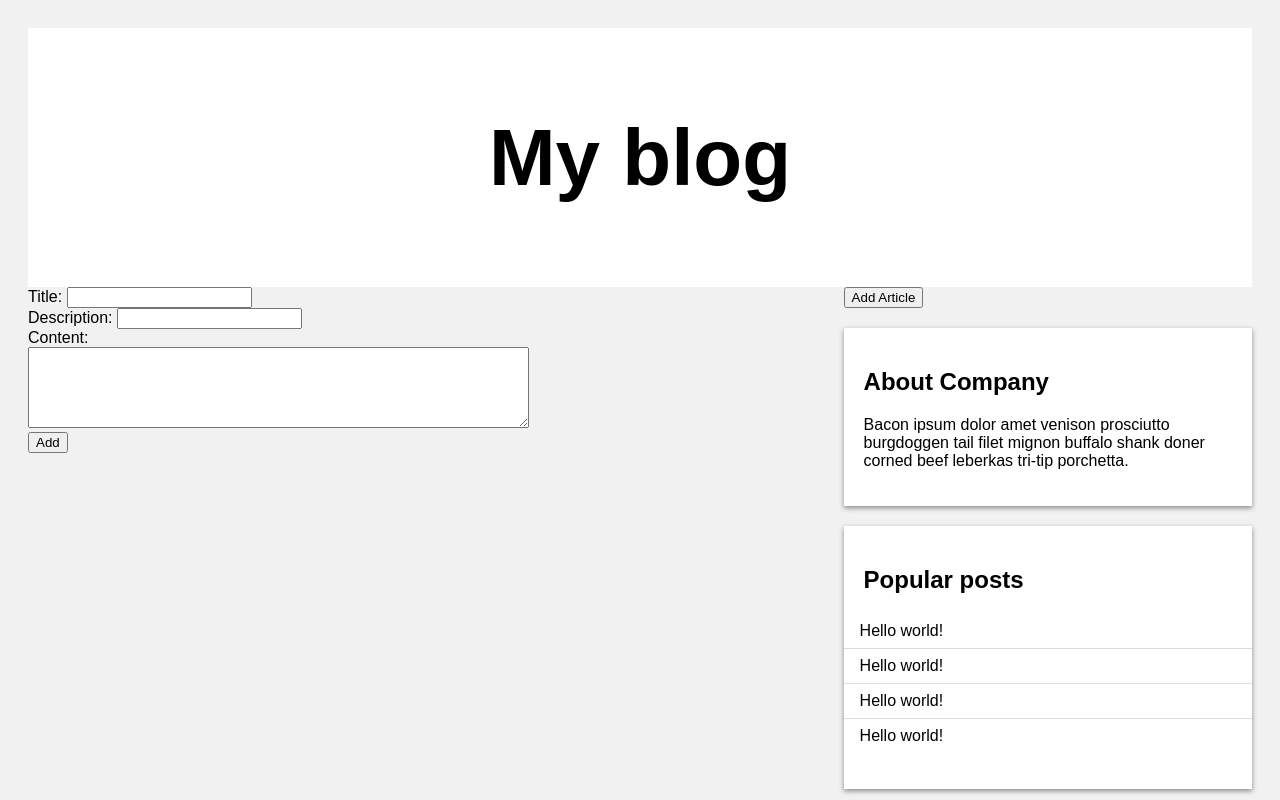
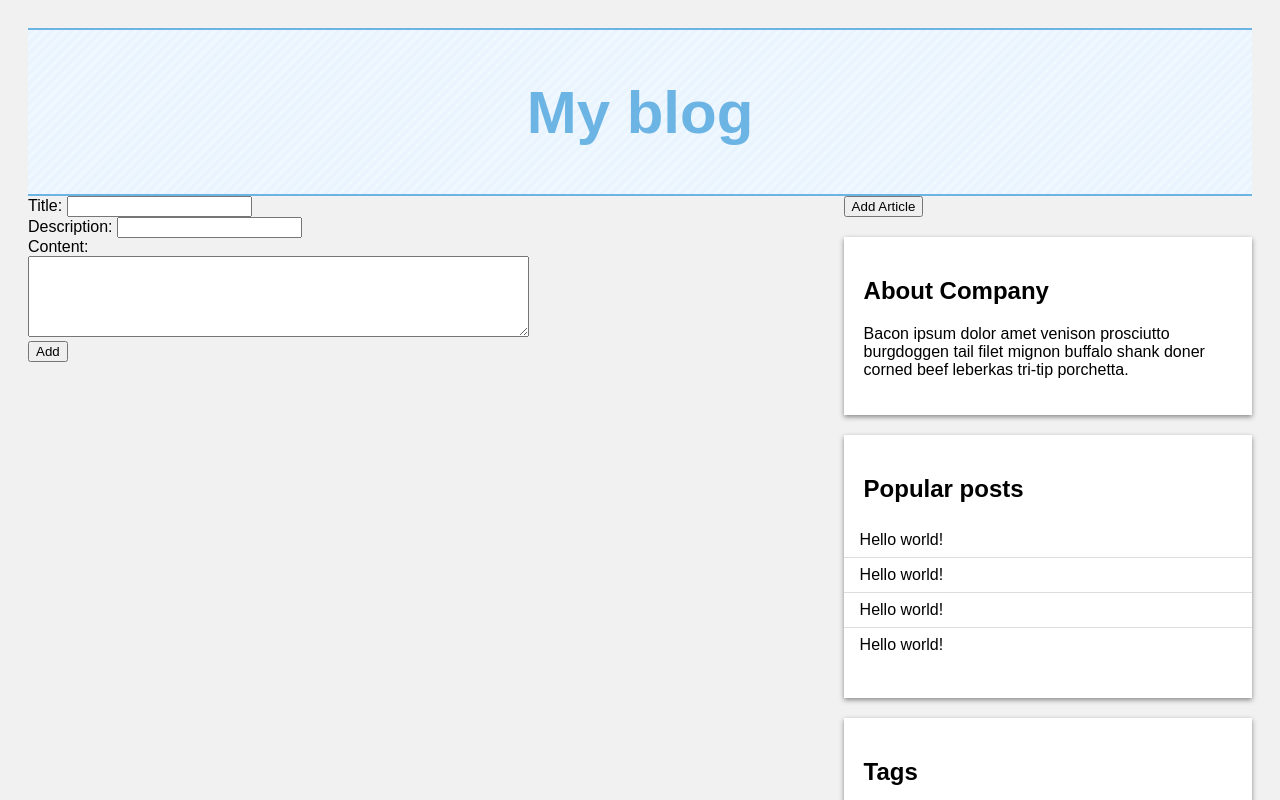
Before and after one commit to Ch4nge/BlogProject, a React (Create React App) app in the folder blog/: page /articleForm in a window 1280 px wide. Shown: the top 800 px of the page. Built offline with nearby package versions, Linux system fonts and the light colour scheme.

Commit message:
blog design improved?

```diff
--- a/blog/src/articles/Article.js
+++ b/blog/src/articles/Article.js
@@ -6,7 +6,8 @@ export default class Article extends Component {
     render(){
         console.log(this.props.article);
         return(
-            <div className="card">
+            <div className="articleCard">
+
                 <div className="articleHeaader">
                     <h3>{this.props.article.title}</h3>
                     <h5>{this.props.article.description}, <span className="articleDate">18.3.2018</span></h5>
@@ -17,6 +18,7 @@ export default class Article extends Component {
                     </p>
                 </div>
                 <Link to={{pathname: "/post/"+this.props.article.id, state: {article: "this.props.article"} }}><button>Read more</button></Link>
+
             </div>
         );
 
--- a/blog/src/articles/FullArticle.js
+++ b/blog/src/articles/FullArticle.js
@@ -45,26 +45,25 @@ export default class FullArticle extends Component {
         let comments = this.state.comments;
         console.log(comments);
         return(
-            <div>
             <div className="card">
-                <div className="articleHeaader">
-                    <h3>{this.state.article.title}</h3>
-                    <h5>{this.state.article.description} , <span className="articleDate">18.3.2018</span></h5>
-                </div>
+
+            <div className="articleCard">
+            <span className="articleTitle">{this.state.article.title}</span>
+
                 <div className="articleContent">
                     <p>
                         {this.state.article.content}
                     </p>
                 </div>
+                <h5>{this.state.article.description} , <span className="articleDate">18.3.2018</span></h5>
             </div>
-            <div className="card" id="commentCard">
+
                 <h4>Comments</h4>
                 {comments.map((comment) =>{
                     return <Comment key={comment.id} comment={comment} />
                 })}
                 <CommentForm blogID={this.props.match.params.postID} fetchPosts={this.fetchPosts}/>
             </div>
-            </div>
         );
 
     }
--- a/blog/src/index.css
+++ b/blog/src/index.css
@@ -1,6 +1,8 @@
 * {
   box-sizing: border-box;
 }
+
+
 body {
   font-family: Arial;
   padding: 20px;
@@ -8,10 +10,14 @@ body {
 }
 
 .header {
-  padding: 30px;
-  font-size: 40px;
+  color: #6cb4e4;
   text-align: center;
-  background: white;
+  font-size: 30px;
+  padding: 0.25em;
+  border-top: solid 2px #6cb4e4;
+  border-bottom: solid 2px #6cb4e4;
+  background: -webkit-repeating-linear-gradient(-45deg, #f0f8ff, #f0f8ff 3px,#e9f4ff 3px, #e9f4ff 7px);
+  background: repeating-linear-gradient(-45deg, #f0f8ff, #f0f8ff 3px,#e9f4ff 3px, #e9f4ff 7px);
 }
 
 .leftColumn {
@@ -39,10 +45,32 @@ body {
 
 }
 
+.articleCard{
+  padding: 0.5em 1em;
+  margin-top: 20px;
+  color: #5d627b;
+  background: rgb(239, 248, 248);
+  border-top: solid 7px #5596f0;
+  box-shadow: 0 3px 5px rgba(0, 0, 0, 0.22);
+}
+.articleCard p {
+  margin: 0;
+  padding: 0;
+}
+
+.articleCard .articleTitle {
+  font-weight: bold;
+  font-size: 30px;
+}
+
+.articleContent {
+  margin-top: 10px;
+}
+
 .commentCard {
   position: relative;
   margin: 2em 0;
-  padding: 0.5em 1em;
+  padding: 1em 1em;
   border: solid 3px #95ccff;
   border-radius: 8px;
 }
@@ -53,7 +81,7 @@ body {
   left: 10px;
   padding: 0 9px;
   line-height: 1;
-  font-size: 19px;
+  font-size: 18px;
   background: #FFF;
   color: #4676a4;
   font-weight: bold;
@@ -63,7 +91,7 @@ body {
   background: #FFF;
   font-size: 11px;
   padding: 0 5px;
-  margin: 3px;
+  margin: 9px;
   color:  #4676a4;
 }
 .commentCard p {
```
Also changed, not shown: 2 other files (tests, documents, lock files or other folders).
